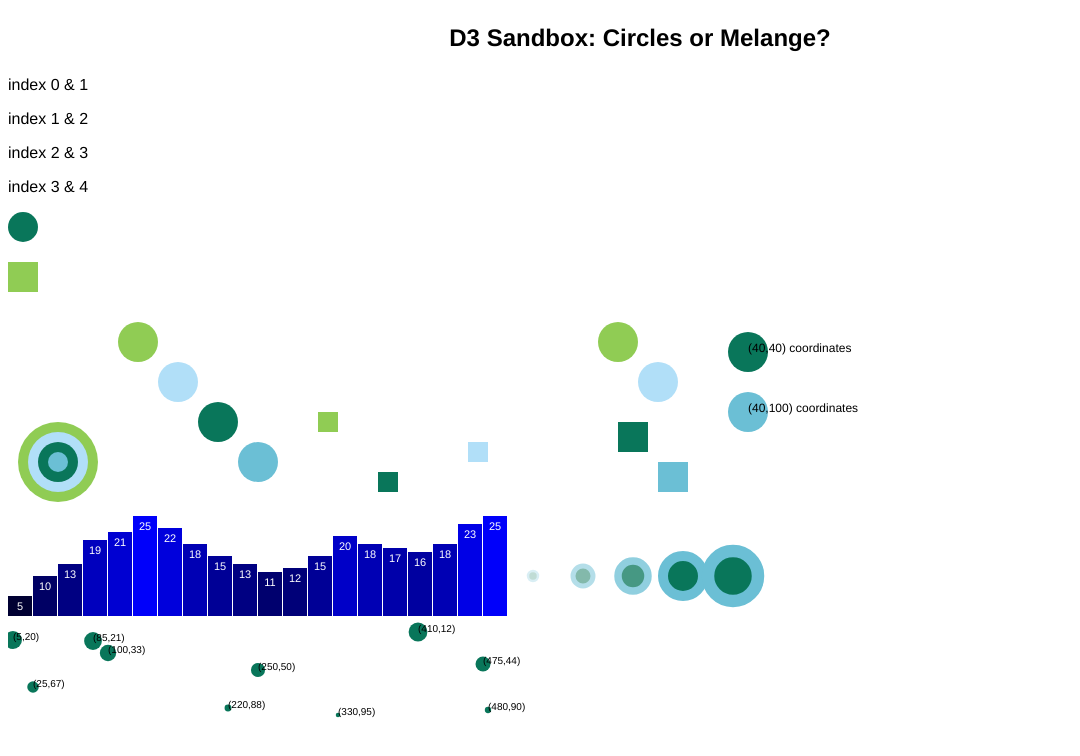
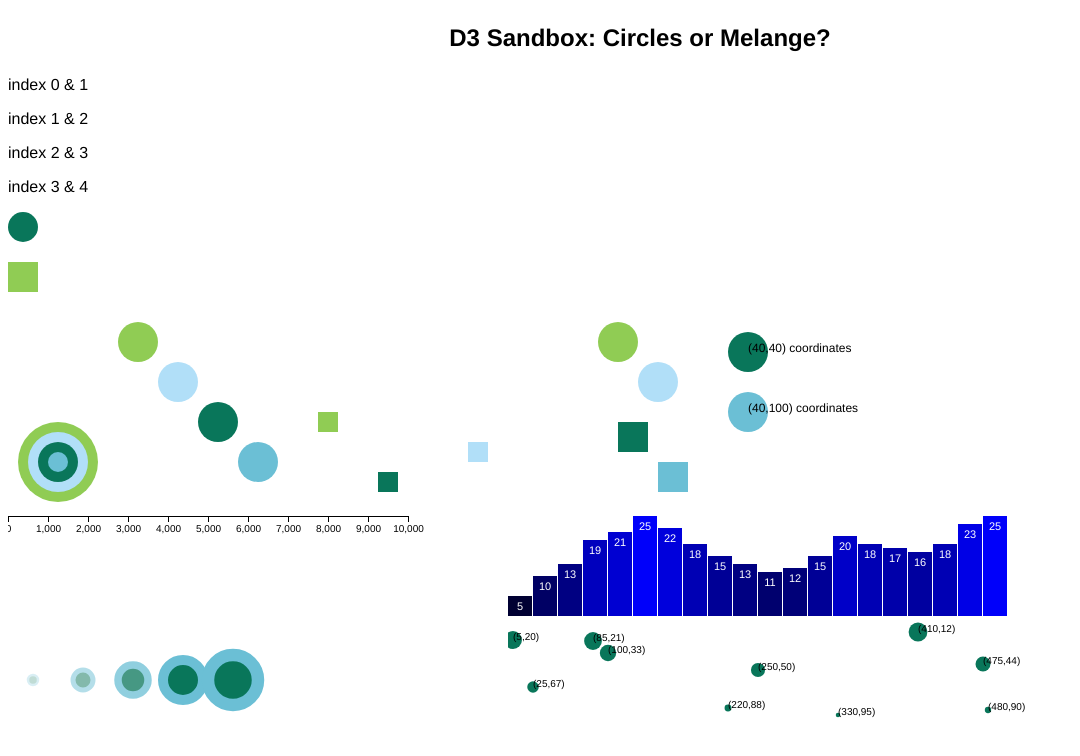
Before and after one commit to mtham8/D3Sandbox, a website: page client/index.html in a window 1280 px wide. Shown: the whole page, without its empty margins (0-1080 px from the left). Drawn offline with nearby package versions, Linux system fonts and the light colour scheme.

Commit message:
refactor scales and axes

```diff
--- a/client/app.js
+++ b/client/app.js
@@ -9,7 +9,7 @@ const app = {
     app.scales();
     app.groupingEl();
     app.text();
-    // app.axes();
+    app.axes();
     app.barGraph();
     app.opacity();
     app.scatterplot();
@@ -180,6 +180,7 @@ const app = {
     let linearScale = d3.scaleLinear()
       .domain([min, max])
       .range([0, 100]);
+    console.log('this is linearScale', linearScale)
 
     for (let i = 0; i < initialData.length; i++) {
       newScaleData[i] = linearScale(initialData[i]);
@@ -266,22 +267,27 @@ const app = {
       .attr("fill", "black");
   },
 
-  // axes: () => {
-  //   // svg viewport
-  //   let svgCont = d3.select("body").append("svg")
-  //     .attr("width", 500)
-  //     .attr("height", 100);
-  //   // scale for the axis
-  //   let aScale = d3.scale.linear()
-  //     .domain([0, 100])
-  //     .range([0, 400]);
-  //   // axis
-  //   let xAxis = d3.svg.axis()
-  //     .scale(aScale);
-  //   // group Element for the axis elements and call the xAxis function
-  //   let axisGroup = svgCont.append("g")
-  //     .call(xAxis)
-  // },
+  axes: () => {
+    let initialData = [0, 1000, 3000, 2000, 5000, 4000, 7000, 6000, 9000, 8000, 10000];
+    let min = d3.min(initialData);
+    let max = d3.max(initialData);
+    // scale for the axis
+    let aScale = d3.scaleLinear()
+      .domain([min, max])
+      .range([0, 400]);
+    // // svg viewport
+    let svgCont = d3.select("body").append("svg")
+      .attr("width", 500)
+      .attr("height", 100);
+    // axis
+    // let xAxis = d3.svg.axis()
+    //   .scale(aScale);
+    let xAxis = svgCont.append("g")
+      .call(d3.axisBottom(aScale));
+    // group Element for the axis elements and call the xAxis function
+    // let axisGroup = svgCont.append("g")
+    //   .call(xAxis)
+  },
 
   barGraph: () => {
     let dataset = [ 5, 10, 13, 19, 21, 25, 22, 18, 15, 13,
```
Also changed, not shown: client/styles.css (line endings or trailing spaces).
